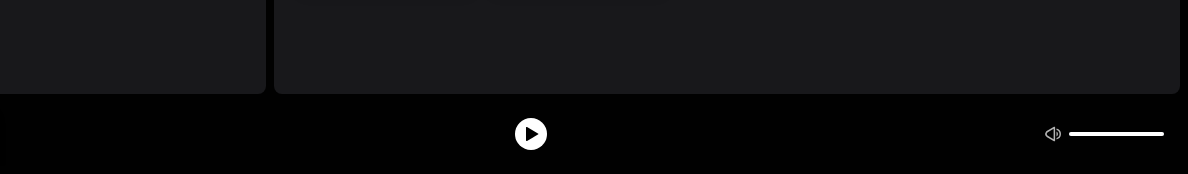
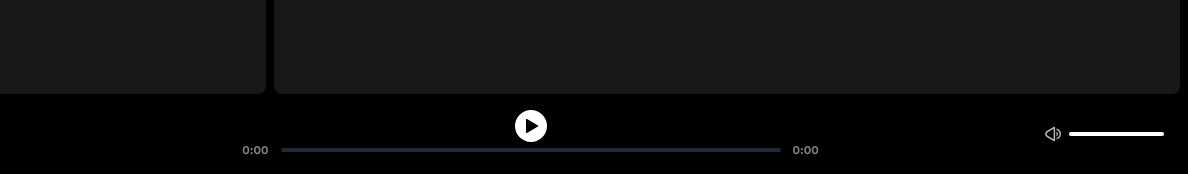
Before and after one commit to luawagner/spotify-clon, an Astro site: page / in a window 1280 px wide. Shown: the part 626-800 px from the top of the page, 92-1280 px from the left. Built offline with nearby package versions, Linux system fonts and the light colour scheme; Astro itself is replaced by a stand-in of ours.

Commit message:
"Controlador de la canción"

```diff
--- a/src/components/Player.jsx
+++ b/src/components/Player.jsx
@@ -19,7 +19,7 @@
     return (
         <div className={`flex items-center gap-5 relative overflow-hidden`}>
         <picture className="w-16 h-16 bg-zinc-800 rounded-md shadow-lg overflow-hidden">
-<img src={image} alt={title} />
+        <img src={image} alt={title} />
         </picture>
         <div className="flex flex-col">
         <h3 className="font-semibold text-sm block"> { title }</h3>
@@ -71,6 +71,42 @@
         }}
         />
     </div>
+    )
+}
+const SongControl = ({ audio }) => {
+    const [currentTime, setCurrentTime] = useState(0)
+    const duration = audio?.current?.duration ?? 0
+    useEffect(() => {
+        audio.current.addEventListener('timeupdate', handleTimeUpdate)
+        return () => {
+            audio.current.removeEventListener('timeupdate', handleTimeUpdate)
+        }
+    })
+
+    const handleTimeUpdate = () => {
+        setCurrentTime(audio.current.currentTime)
+    }
+    const formatTime = time => {
+        if (time == null) return "0:00"
+        const seconds = Math.floor(time % 60)
+        const minutes = Math.floor(time / 60)
+        return `${minutes}:${seconds.toString().padStart(2, '0')}`
+    }
+    return(
+        <div className="flex gap-x-3 text-xs">
+            <span className="opacity-50">{formatTime(currentTime)}</span>
+            <Slider
+        defaultValue={[0]}
+        value={[currentTime]}
+        max={audio?.current?.duration ?? 0}
+        min={0}
+        className="w-[500px]"
+        onValueChange={(value) => {
+           audio.current.currentTime = value
+        }}
+        />
+            <span className="opacity-50">{formatTime(duration)}</span>
+        </div>
     )
 }
 
@@ -125,10 +161,11 @@
         <CurrentSong {...currentMusic.song} />
         </div>
         <div className="grid place-content-center gap-4 flex-1">
-            <div className="flex justify-center">
+            <div className="flex justify-center flex-col items-center">
                 <button className="bg-white rounded-full p-2" onClick={handleClick}>
                     {isPlaying? <Pause /> : <Play />}
                 </button>
+                <SongControl audio={audioRef} />
                 <audio ref={audioRef} />
             </div>
 
```
